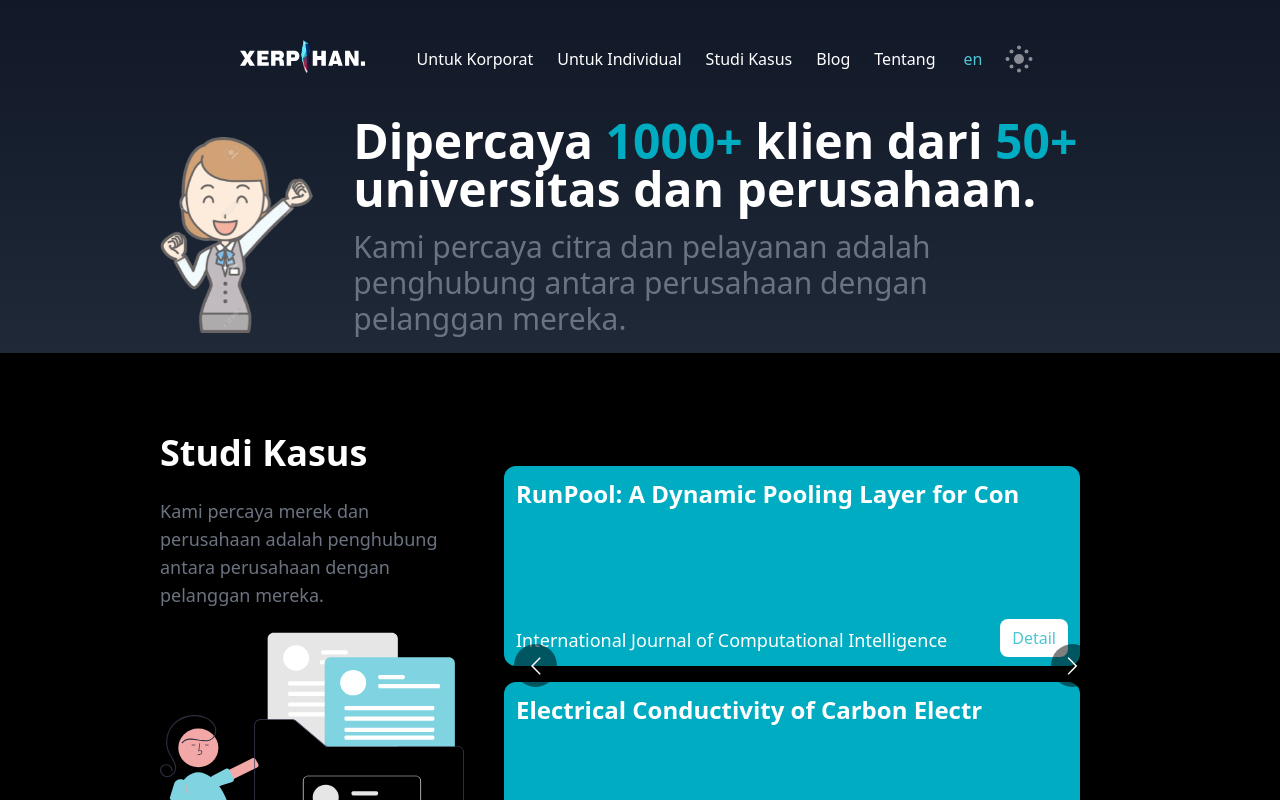
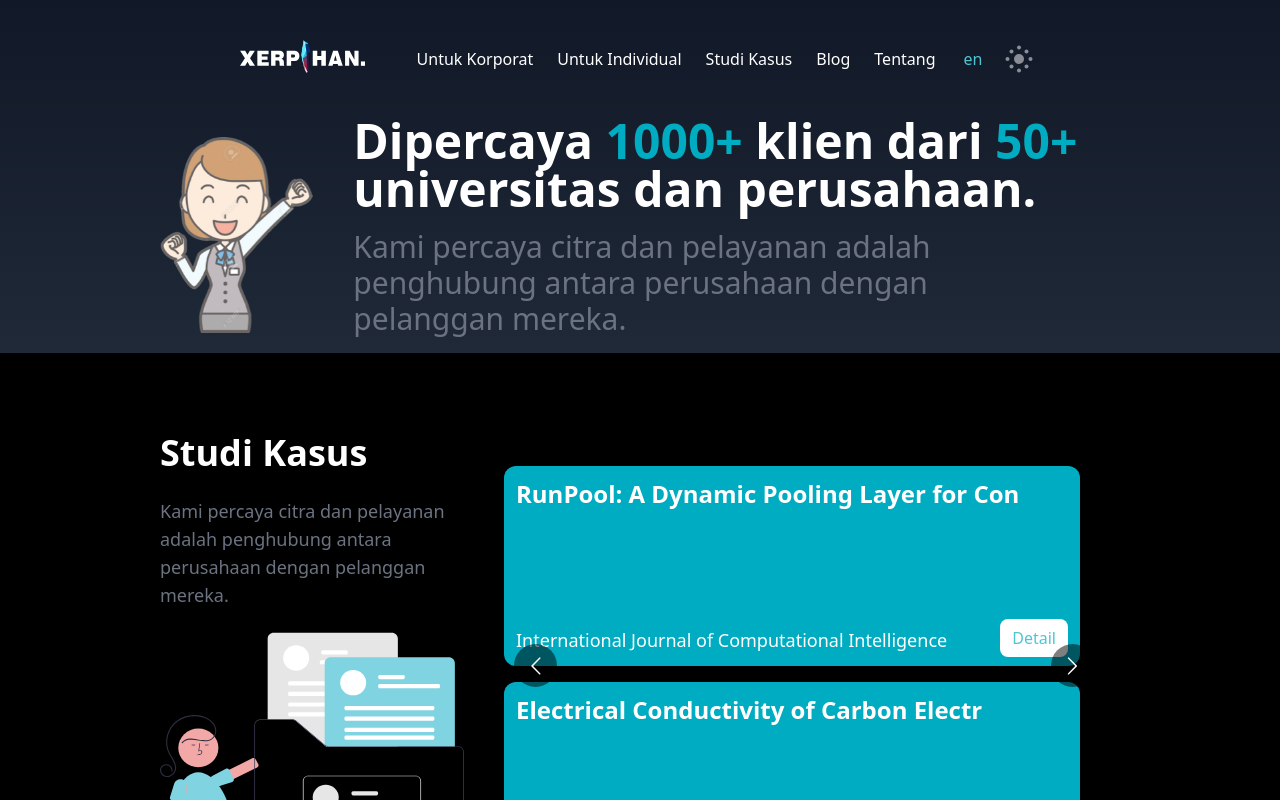
Before and after one commit to yasanugroho/silver-doodle, a Next.js app: page /case-studies in a window 1280 px wide. Shown: the top 800 px of the page. Built offline with nearby package versions, Linux system fonts and the light colour scheme; what @tailwindcss/typography would draw is missing.

Commit message:
Update case-studies.tsx

```diff
--- a/pages/case-studies.tsx
+++ b/pages/case-studies.tsx
@@ -63,8 +63,8 @@ export const Page: React.FC = () => {
           <p className="text-lg text-gray-500 font-light">
             {_(
               l,
-              'Kami percaya merek dan perusahaan adalah penghubung antara perusahaan dengan pelanggan mereka.',
-              ' Kami percaya merek dan perusahaan adalah penghubung antara perusahaan dengan pelanggan mereka.',
+              'Kami percaya citra dan pelayanan adalah penghubung antara perusahaan dengan pelanggan mereka.',
+              ' Kami percaya citra dan pelayanan adalah penghubung antara perusahaan dengan pelanggan mereka.',
             )}
           </p>
           <Image className="mt-6" src={illustration} alt="" height="336" width="360" />
```
